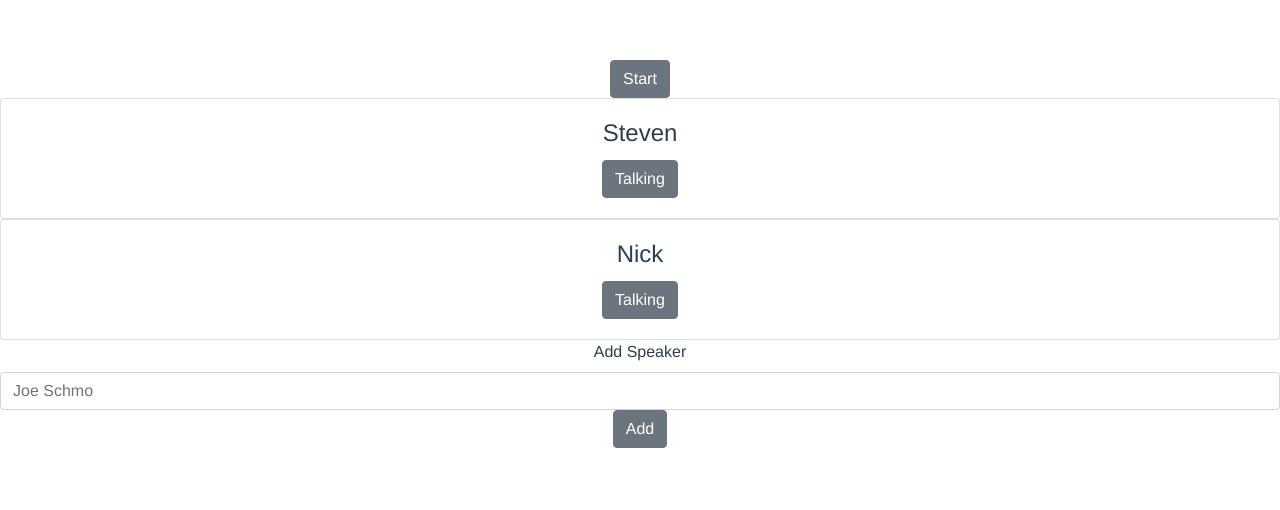
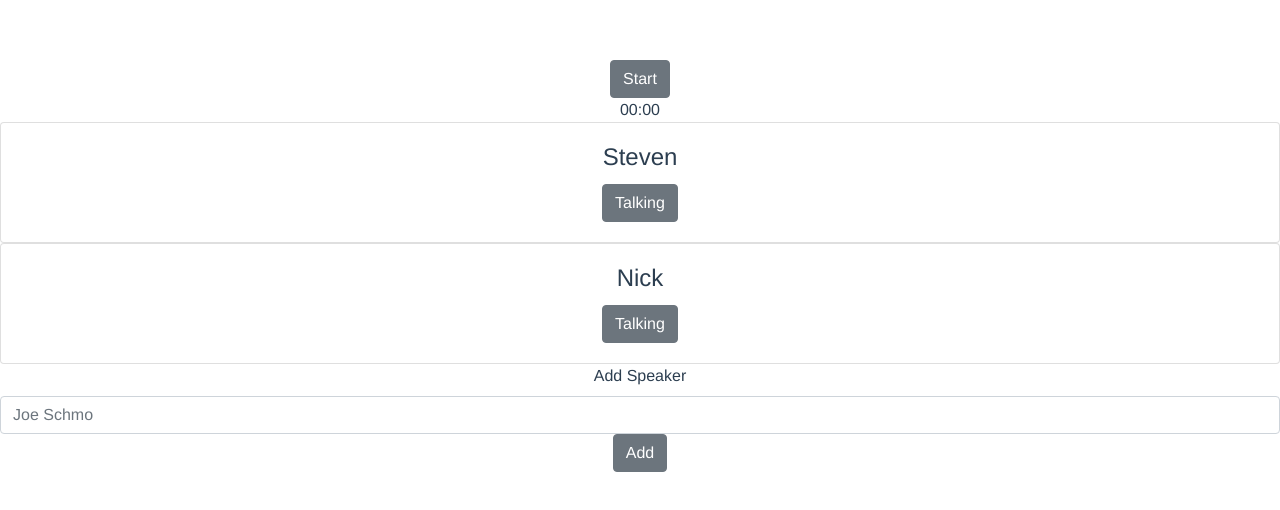
Before and after one commit to kylev/talk-piggy, a Vue app: page / in a window 1280 px wide. Shown: the top 510 px of the page. Built offline with nearby package versions, Linux system fonts and the light colour scheme.

Commit message:
Add time elapsed display.

```diff
--- /dev/null
+++ b/src/components/TimeDisplay.vue
@@ -0,0 +1,25 @@
+<template>
+  <div>
+    <span v-if="hours">{{ hours }}:</span>
+    <span>{{ minutes }}:</span>
+    <span>{{ seconds }}</span>
+  </div>
+</template>
+
+<script>
+export default {
+  props: ["time"],
+  computed: {
+    hours() {
+      const h = Math.floor(this.time / 3600);
+      return h > 0 ? h : null;
+    },
+    minutes() {
+      return (Math.floor(this.time / 60) % 60).toString().padStart(2, "0");
+    },
+    seconds() {
+      return (this.time % 60).toString().padStart(2, "0");
+    }
+  }
+};
+</script>
--- a/src/components/TimerControl.vue
+++ b/src/components/TimerControl.vue
@@ -2,19 +2,26 @@
   <section>
     <b-button v-if="!running" v-on:click="startTimer">Start</b-button>
     <b-button v-if="running" v-on:click="stopTimer">Stop</b-button>
+    <TimeDisplay v-bind:time="time" />
   </section>
 </template>
 
 <script>
 import { mapActions } from "vuex";
 
+import TimeDisplay from "./TimeDisplay.vue";
+
 export default {
+  components: { TimeDisplay },
   methods: {
     ...mapActions(["startTimer", "stopTimer"])
   },
   computed: {
     running() {
       return this.$store.state.tickTimer !== null;
+    },
+    time() {
+      return this.$store.state.tickSeconds;
     }
   }
 };
```
